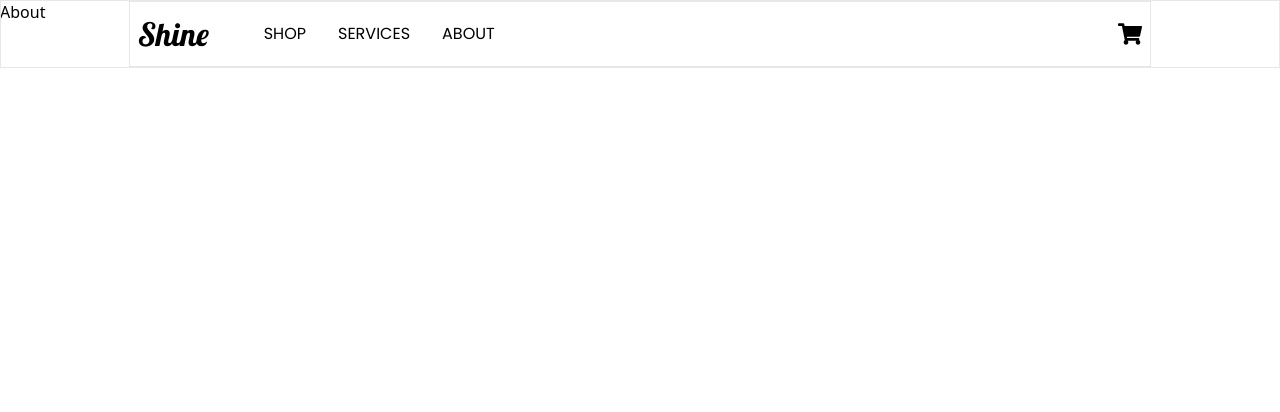
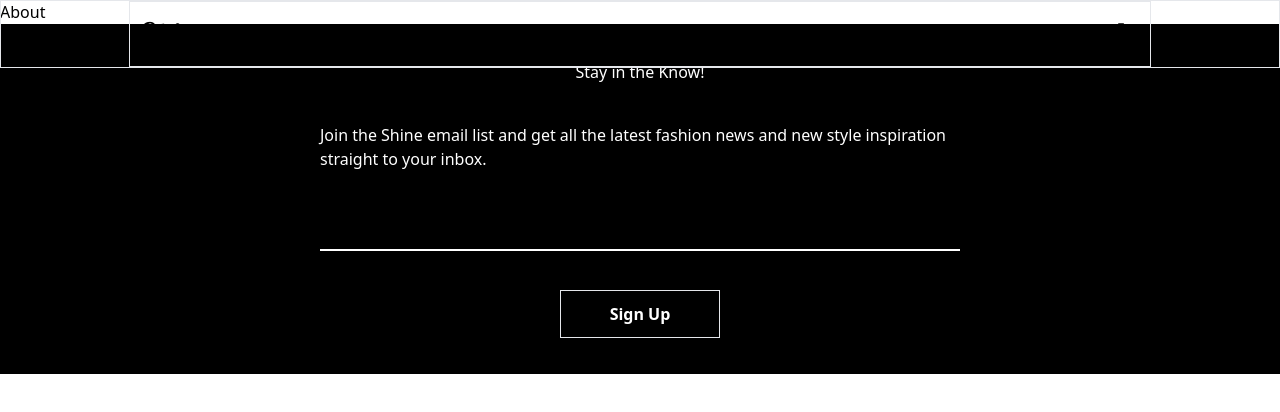
Before and after one commit to NMc0der/Ecommerce-Clothing, a React (Vite) app: page /about in a window 1280 px wide. Shown: the top 412 px of the page. Built offline with nearby package versions, Linux system fonts and the light colour scheme; a web font is replaced by a local one.

Commit message:
created basic layout for email sign up section

```diff
--- a/src/App.jsx
+++ b/src/App.jsx
@@ -6,11 +6,11 @@
 import Shop from "./pages/Shop";
 import Services from "./pages/Services";
 import About from "./pages/About";
+import Footer from "./components/Footer";
 
 function App() {
   return (
     <>
-      <h1></h1>
       <Navbar />
       <Routes>
         <Route path="/" element={<Home />} />
@@ -18,6 +18,7 @@
         <Route path="services" element={<Services />} />
         <Route path="about" element={<About />} />
       </Routes>
+      <Footer />
     </>
   );
 }
--- /dev/null
+++ b/src/components/EmailSignUp.jsx
@@ -0,0 +1,30 @@
+import React, { useState } from "react";
+import Button from "./Button";
+
+const EmailSignUp = () => {
+  const [signedUp, setSignedUp] = useState(4);
+
+  return (
+    <div className="text-white bg-black h-[350px] flex  flex-col items-center justify-around py-4">
+      <form
+        action=""
+        className="flex flex-col items-center justify-around mx-[8rem] h-[350px] w-[50%]"
+      >
+        <h2>Stay in the Know!</h2>
+        <p>
+          Join the Shine email list and get all the latest fashion news and new
+          style inspiration straight to your inbox.
+        </p>
+        <input
+          className="w-full h-10  border-b-2 border-b-white  bg-black"
+          type="text"
+          name=""
+          id=""
+        />
+        <Button border={true} text={"Sign Up"} />
+      </form>
+    </div>
+  );
+};
+
+export default EmailSignUp;
--- /dev/null
+++ b/src/components/Footer.jsx
@@ -0,0 +1,11 @@
+import EmailSignUp from "./EmailSignUp";
+
+const Footer = () => {
+  return (
+    <div>
+      <EmailSignUp />
+    </div>
+  );
+};
+
+export default Footer;
```
